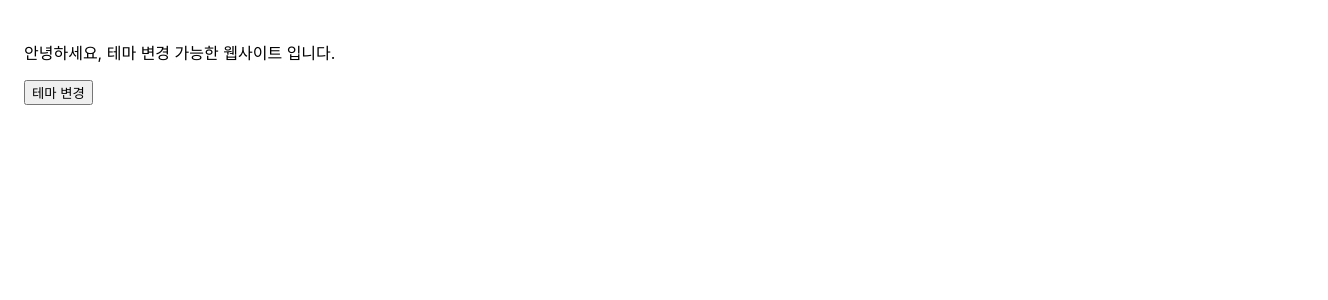
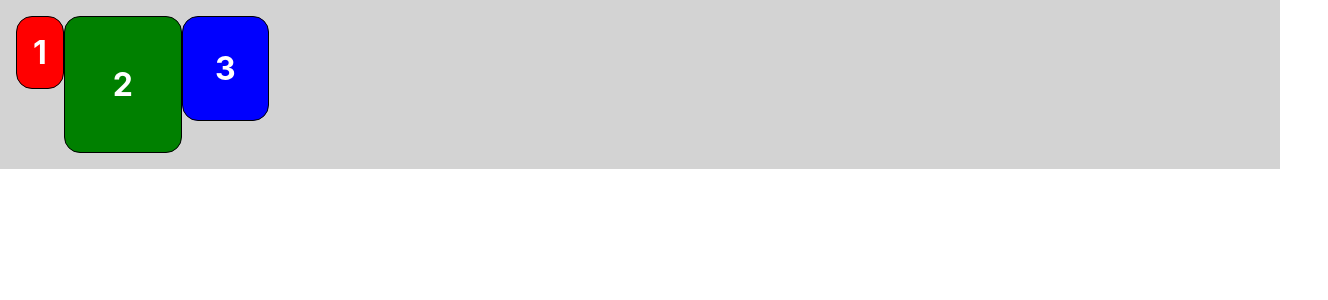
Before and after one commit to ServerChild/React-Study, a React (Create React App) app: page / in a window 1280 px wide. Shown: the top 300 px of the page, 1328 px wide, since content can reach past the window. Built offline with nearby package versions, Linux system fonts and the light colour scheme.

Commit message:
20230914_Styling

```diff
--- a/package.json
+++ b/package.json
@@ -9,6 +9,7 @@
     "react": "^18.2.0",
     "react-dom": "^18.2.0",
     "react-scripts": "5.0.1",
+    "styled-components": "^6.0.8",
     "web-vitals": "^2.1.4"
   },
   "scripts": {
--- /dev/null
+++ b/src/chapter_15/Blocks.jsx
@@ -0,0 +1,58 @@
+import styled from "styled-components";
+
+const Wrapper = styled.div`
+    padding: 1rem;
+    display: flex;
+    flex-direction: row;
+    align-items: flex-start;
+    justify-content: flex-start;
+    background-color: lightgrey;
+`;
+
+const Block = styled.div`
+    padding: ${(props) => props.padding};
+    border: 1px solid black;
+    border-radius: 1rem;
+    background-color: ${(props) => props.backgroundColor};
+    color: white;
+    font-size: 2rem;
+    font-weight: bold;
+    text-align: center;
+`;
+
+const blockItems = [
+    {
+        label: "1",
+        padding: "1rem",
+        backgroundColor: "red",
+    },
+    {
+        label: "2",
+        padding: "3rem",
+        backgroundColor: "green",
+    },
+    {
+        label: "3",
+        padding: "2rem",
+        backgroundColor: "blue",
+    },
+];
+
+function Blocks(props) {
+    return (
+        <Wrapper>
+            {blockItems.map((blockItems) => {
+                return (
+                    <Block
+                        padding={blockItems.padding}
+                        backgroundColor={blockItems.backgroundColor}
+                    >
+                        {blockItems.label}
+                    </Block>
+                );
+            })}
+        </Wrapper>
+    );
+}
+
+export default Blocks;
--- a/src/index.js
+++ b/src/index.js
@@ -17,10 +17,11 @@
 import Calculator from './chapter_12/Calculator';
 import ProfileCard from './chapter_13/ProfileCard';
 import DarkOrLight from './chapter_14/DarkOrLight';
+import Blocks from './chapter_15/Blocks';
 
 ReactDOM.render(
   <React.StrictMode>
-    <DarkOrLight />
+    <Blocks />
   </React.StrictMode>,
   document.getElementById('root')
 );
```
Also changed, not shown: 2 other files (tests, documents, lock files or other folders).
